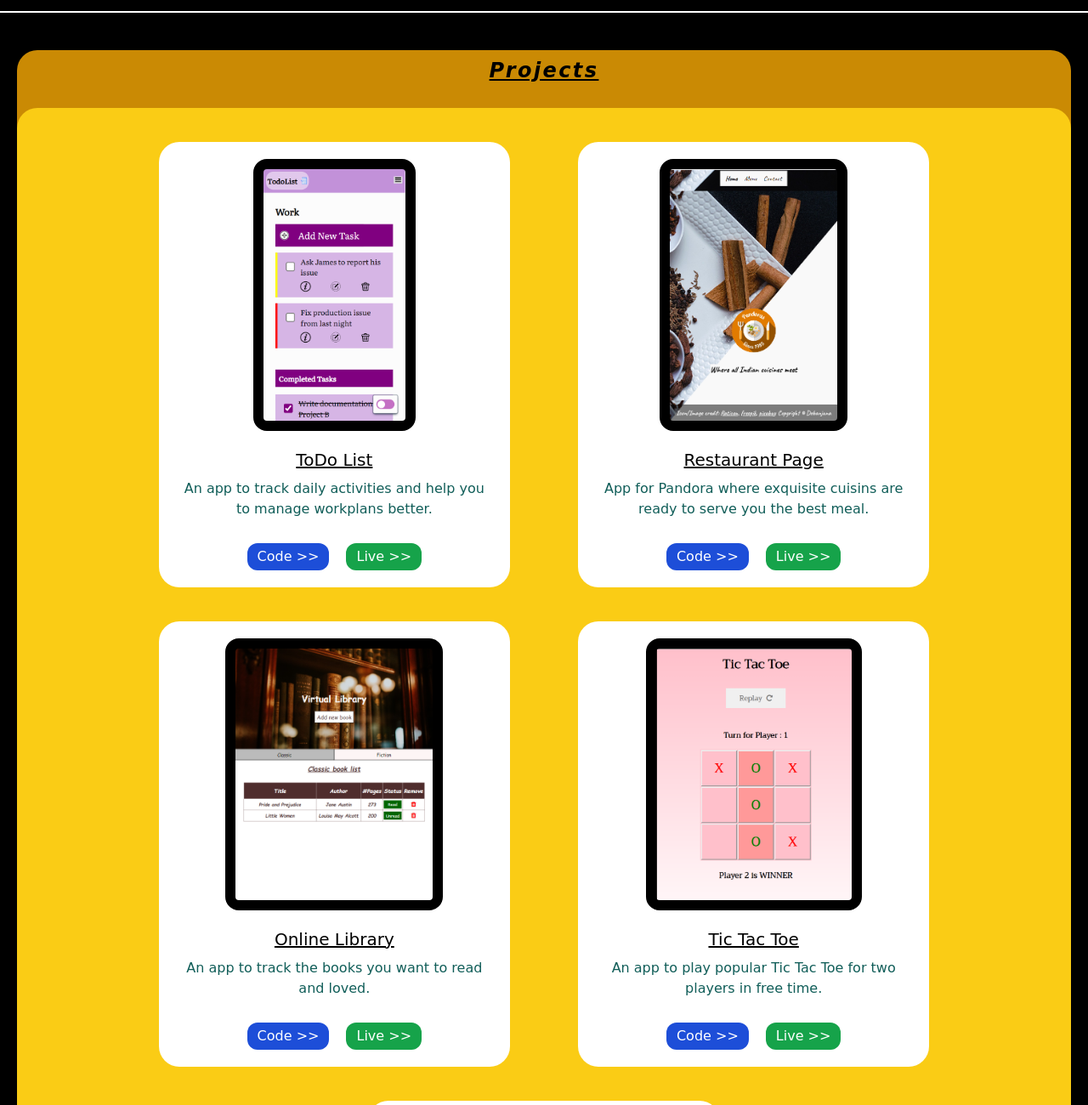
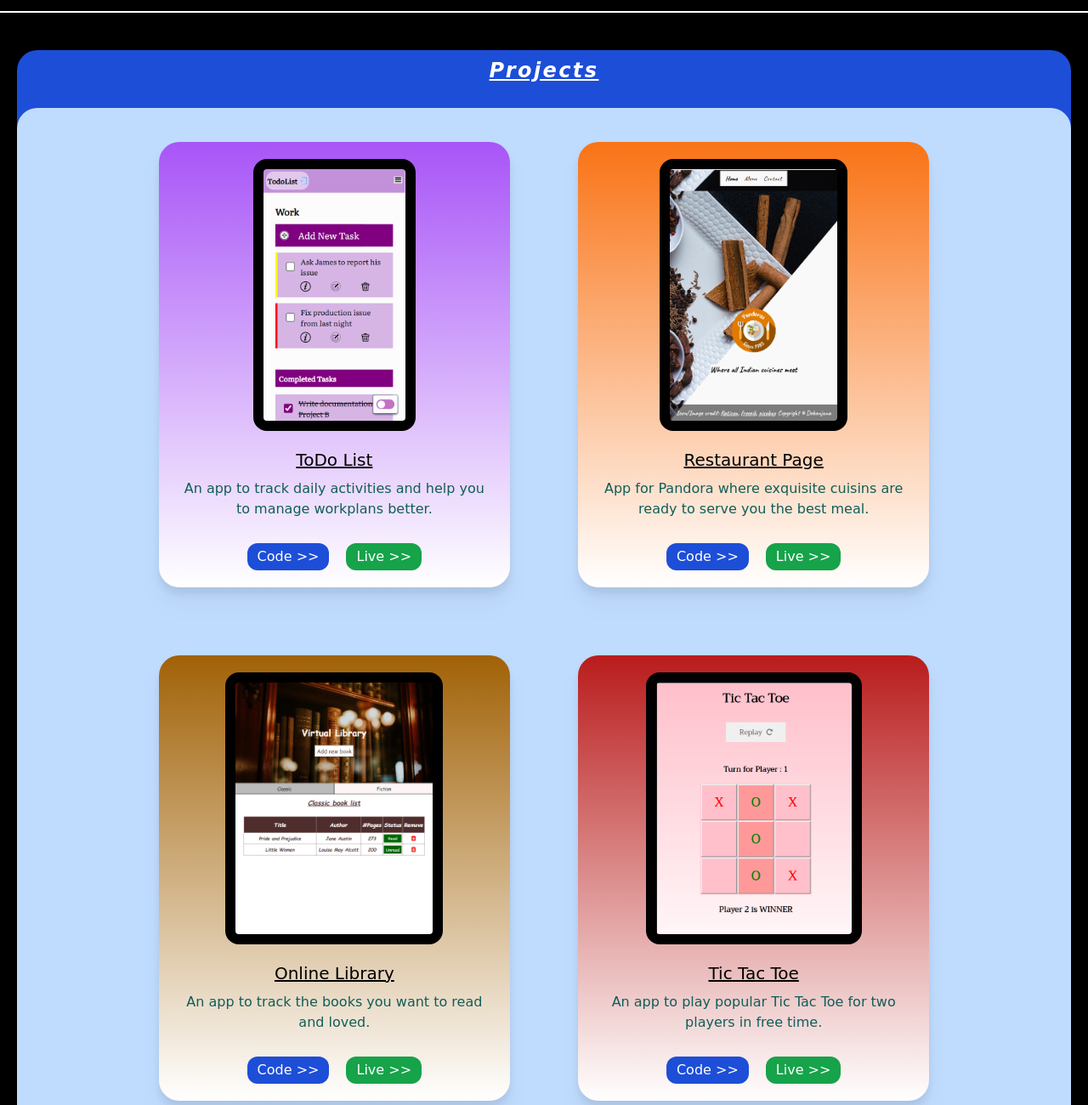
Before and after one commit to debanjana-a11y/Portfolio-Tailwind, a website: page src/index.html in a window 1280 px wide. Shown: the part 740-2040 px from the top of the page at 85% size. Drawn offline with Linux system fonts and the light colour scheme.

Commit message:
Add css changes in Project section

```diff
--- a/src/index.html
+++ b/src/index.html
@@ -49,10 +49,10 @@
     <br>
     <div class="bg-white h-0.5 w-full"></div>
     <br>
-    <div id="projects" class="bg-yellow-600  rounded-3xl mx-5 font-cursive">
-        <div class="flex justify-center text-2xl italic font-bold underline my-5 p-2 tracking-widest mx-20">Projects</div>
-        <div id="projectContainer" class="rounded-3xl mb-5 py-5 md:py-10 flex flex-wrap justify-center gap-y-5 md:gap-y-10 bg-yellow-400">
-            <div id="project1" class="w-full mx-10 p-5 md:w-1/3 bg-white rounded-3xl flex flex-col items-center gap-y-5">
+    <div id="projects" class="bg-blue-700  rounded-3xl mx-5 font-cursive">
+        <div class="flex justify-center text-2xl text-white italic font-bold underline my-5 p-2 tracking-widest mx-20">Projects</div>
+        <div id="projectContainer" class="rounded-3xl mb-5 py-10 flex flex-wrap justify-center gap-y-10 md:gap-y-20 bg-blue-200">
+            <div id="project1" class="w-full mx-20 md:mx-10 p-5 md:w-1/3 bg-gradient-to-b from-purple-500 to-white rounded-3xl flex flex-col items-center gap-y-5 drop-shadow-xl">
                 <img class="h-80 w-auto p-2 rounded-2xl bg-black border-4 border-solid border-black"src="./Images/todoAppImg.png" alt="todo app image in mobile">
                 <div class="flex flex-col items-center gap-y-2">
                    <p class="font-medium text-xl underline">ToDo List</p>
@@ -64,7 +64,7 @@
                 </div>
             </div>
 
-            <div id="project2" class="w-full mx-10 p-5 md:w-1/3 bg-white rounded-3xl flex flex-col items-center gap-y-5">
+            <div id="project2" class="w-full mx-20 md:mx-10 p-5 md:w-1/3 bg-gradient-to-b from-orange-500 to-white rounded-3xl flex flex-col items-center gap-y-5 drop-shadow-xl">
                 <img class="h-80 w-auto p-2 rounded-2xl bg-black border-4 border-solid border-black"src="./Images/restaurantAppImg.png" alt="Restaurant app image in mobile">
                 <div class="flex flex-col items-center gap-y-2">
                    <p class="font-medium text-xl underline">Restaurant Page</p>
@@ -76,7 +76,7 @@
                 </div>
             </div>
 
-            <div id="project3" class="w-full mx-10 p-5 md:w-1/3 bg-white rounded-3xl flex flex-col items-center gap-y-5">
+            <div id="project3" class="w-full mx-20 md:mx-10 p-5 md:w-1/3 bg-gradient-to-b from-yellow-700 to-white rounded-3xl flex flex-col items-center gap-y-5 drop-shadow-xl">
                 <img class="h-80 w-auto p-2 rounded-2xl bg-black border-4 border-solid border-black"src="./Images/libraryAppImg.png" alt="online library app image in mobile">
                 <div class="flex flex-col items-center gap-y-2">
                    <p class="font-medium text-xl underline">Online Library</p>
@@ -87,7 +87,7 @@
                    </div>
                 </div>
             </div>
-            <div id="project4" class="w-full mx-10 p-5 md:w-1/3 bg-white rounded-3xl flex flex-col items-center gap-y-5">
+            <div id="project4" class="w-full mx-20 md:mx-10 p-5 md:w-1/3 bg-gradient-to-b from-red-700 to-white rounded-3xl flex flex-col items-center gap-y-5 drop-shadow-xl">
                 <img class="h-80 w-auto p-2 rounded-2xl bg-black border-4 border-solid border-black"src="./Images/tictactoeAppImg.png" alt="tic tac toe game image in mobile">
                 <div class="flex flex-col items-center gap-y-2">
                    <p class="font-medium text-xl underline">Tic Tac Toe</p>
@@ -98,7 +98,7 @@
                    </div>
                 </div>
             </div>
-            <div id="project5" class="w-full mx-10 p-5 md:w-1/3 bg-white rounded-3xl flex flex-col items-center gap-y-5">
+            <div id="project5" class="w-full mx-20 md:mx-10 p-5 md:w-1/3 bg-gradient-to-b from-teal-700 to-white rounded-3xl flex flex-col items-center gap-y-5 drop-shadow-xl">
                 <img class="h-80 w-auto p-2 rounded-2xl bg-black border-4 border-solid border-black"src="./Images/rockpaperscissorsAppImg.png" alt="tic tac toe game image in mobile">
                 <div class="flex flex-col items-center gap-y-2">
                    <p class="font-medium text-xl underline">Rock Paper Scissors</p>
```
Also changed, not shown: dist/output.css.
